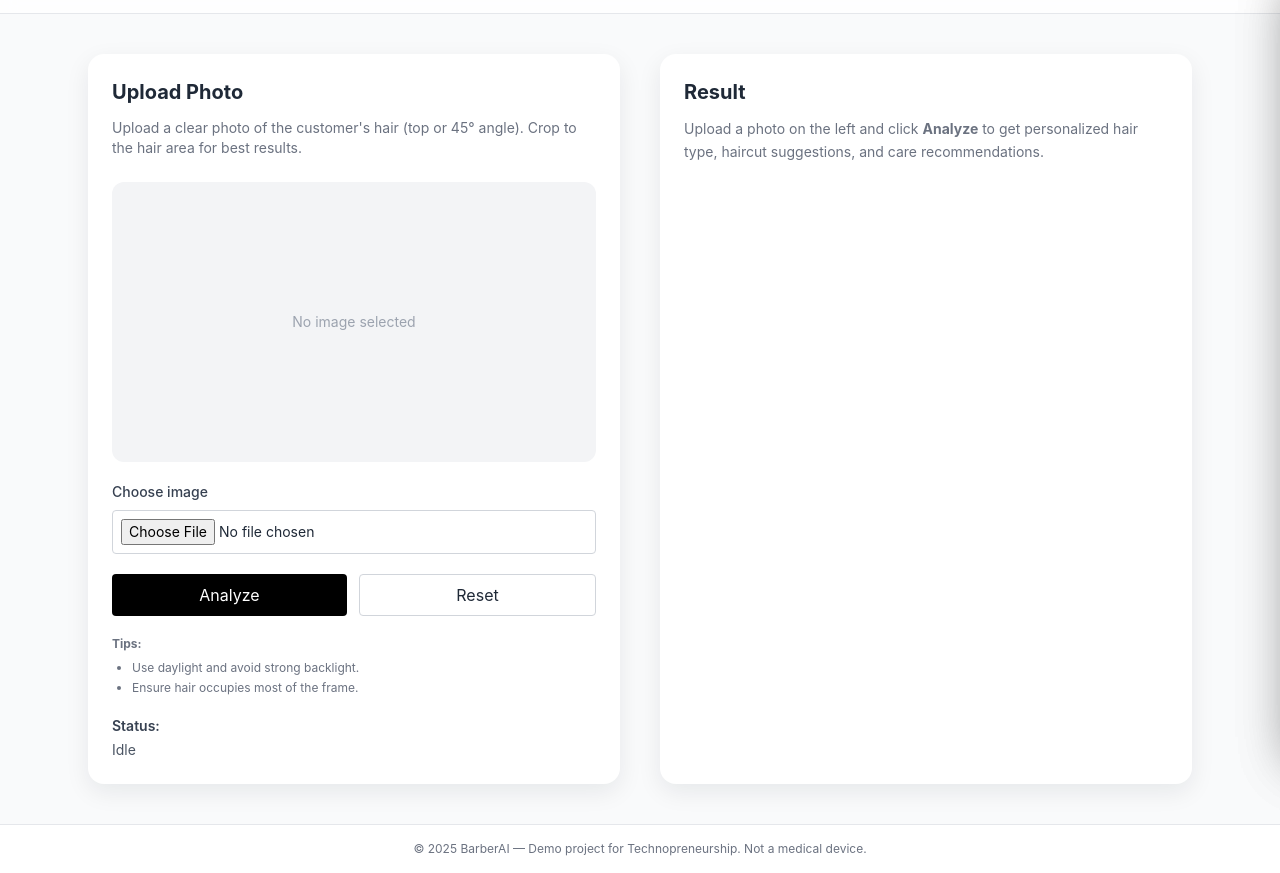
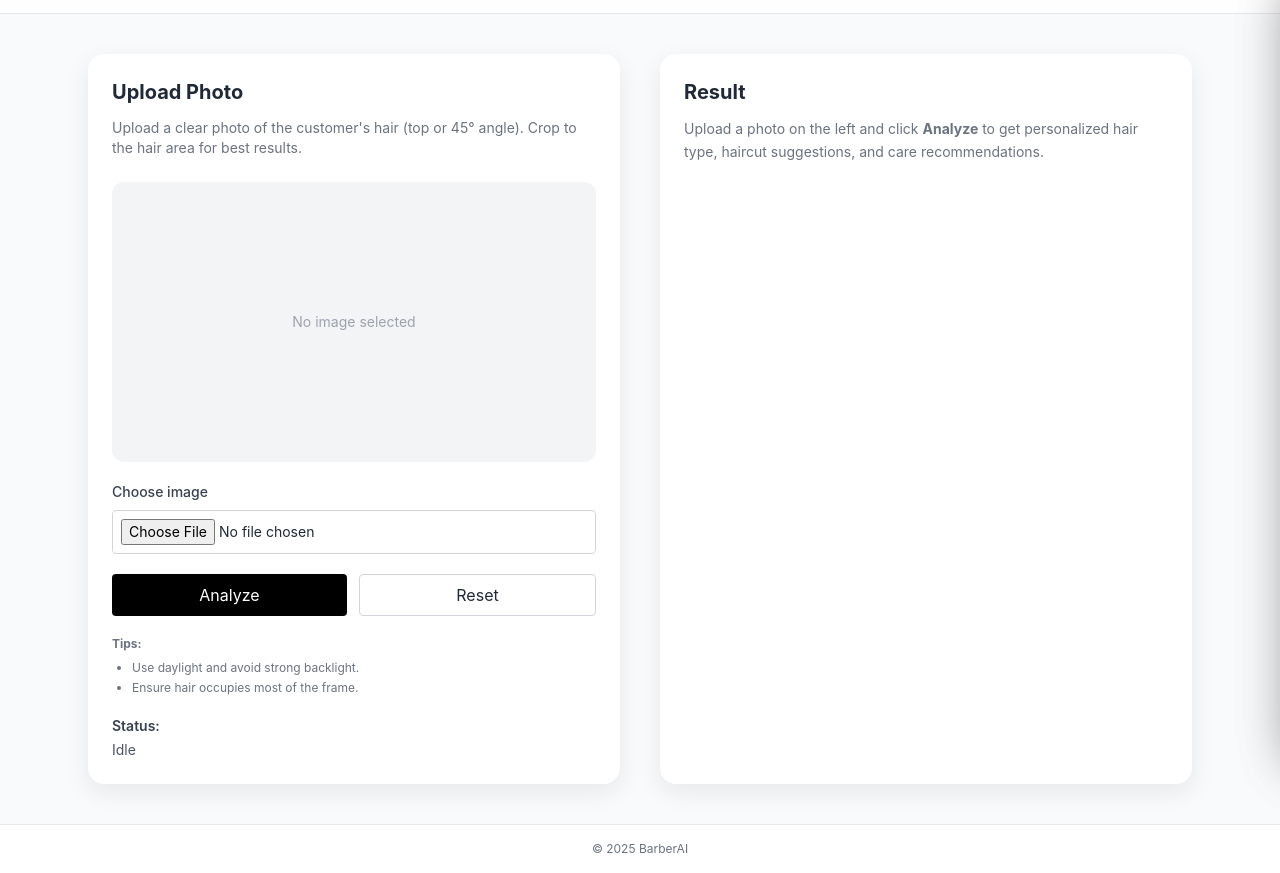
Before and after one commit to masbaww22/BarberAI, a plain HTML site: page index.html in a window 1280 px wide. Shown: the part 51-924 px from the top of the page. Drawn offline with nearby package versions, Linux system fonts and the light colour scheme.

Commit message:
Update index.html

```diff
--- a/index.html
+++ b/index.html
@@ -164,7 +164,7 @@
   <!-- Footer -->
   <footer class="mt-auto border-t bg-white">
     <div class="max-w-6xl mx-auto px-6 py-4 text-xs text-gray-500 text-center">
-      © 2025 BarberAI — Demo project for Technopreneurship. Not a medical device.
+      © 2025 BarberAI
     </div>
   </footer>
 
```
